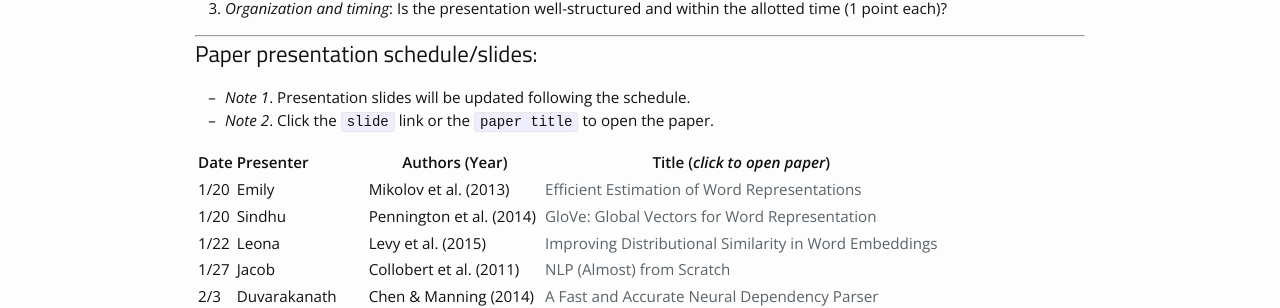
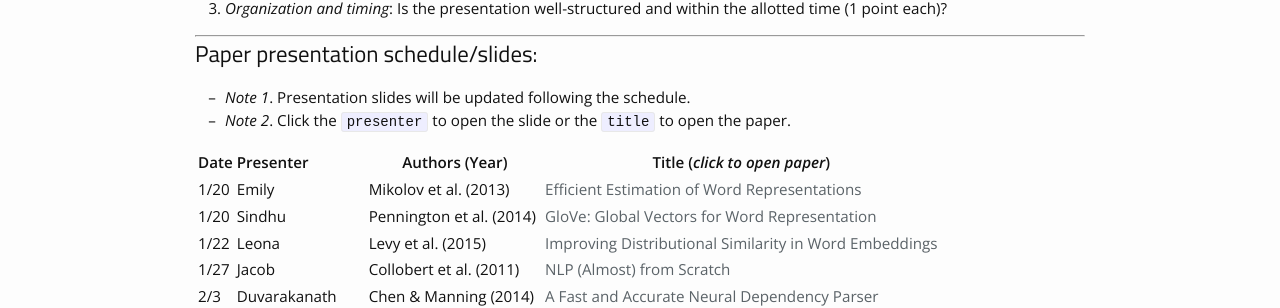
Before and after one commit to hksung/Spring26_PSYC681, a Jekyll site: the page built from _assignments/1_paper presentation.md, in a window 1280 px wide. Shown: the part 1074-1382 px from the top of the page. Built offline with Jekyll 4.4.1, drawn with Linux system fonts in a browser that asks for light colours; nearby versions of some CDN libraries.

Commit message:
Update 1_paper presentation.md

```diff
--- a/_assignments/1_paper presentation.md
+++ b/_assignments/1_paper presentation.md
@@ -46,7 +46,7 @@ Presentations will be evaluated based on the simple criteria (2 points each, 6 p
 
 ## Paper presentation schedule/slides:
 - *Note 1*. Presentation slides will be updated following the schedule.
-- *Note 2*. Click the `slide` link or the `paper title` to open the paper.
+- *Note 2*. Click the `presenter` to open the slide or the `title` to open the paper.
 
 | Date | Presenter        | Authors (Year)            | Title (*click to open paper*) |
 | :--- | :--------------- | ------------------------- | ----------------------------- |
```
